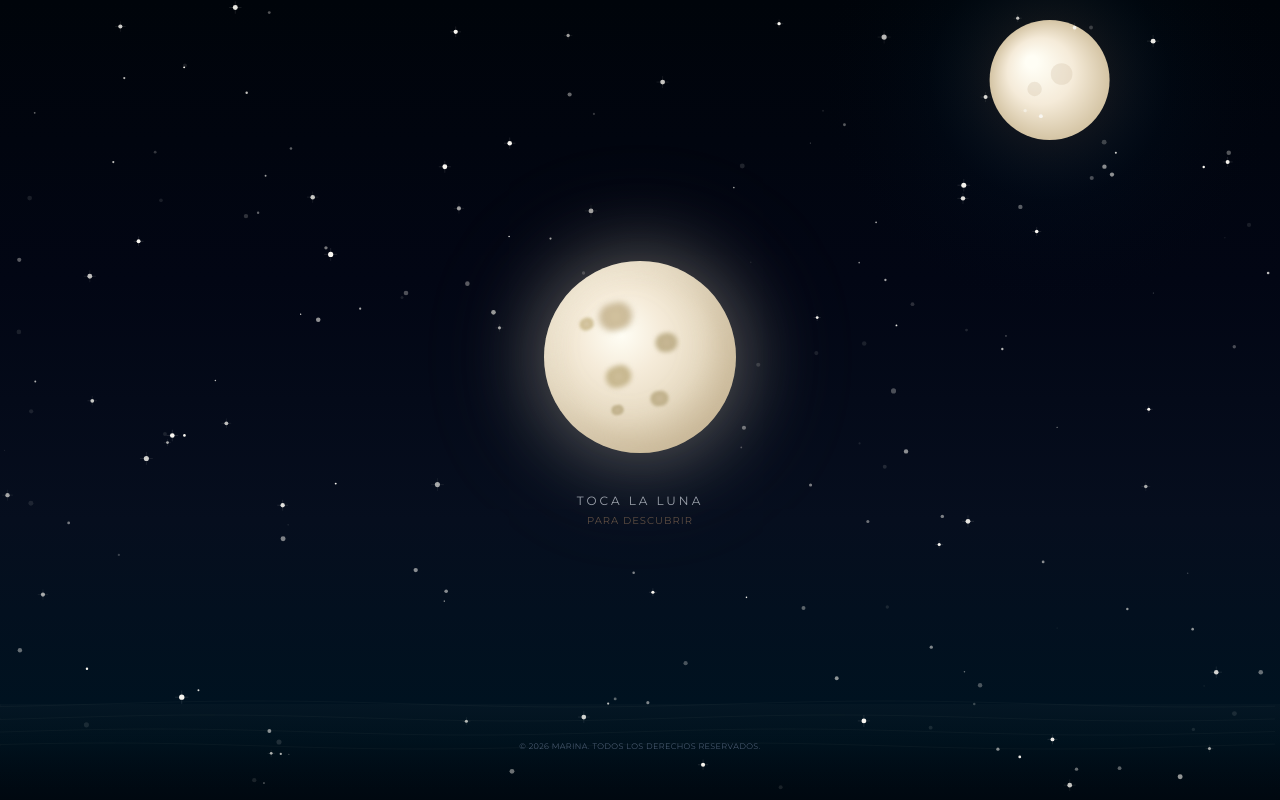
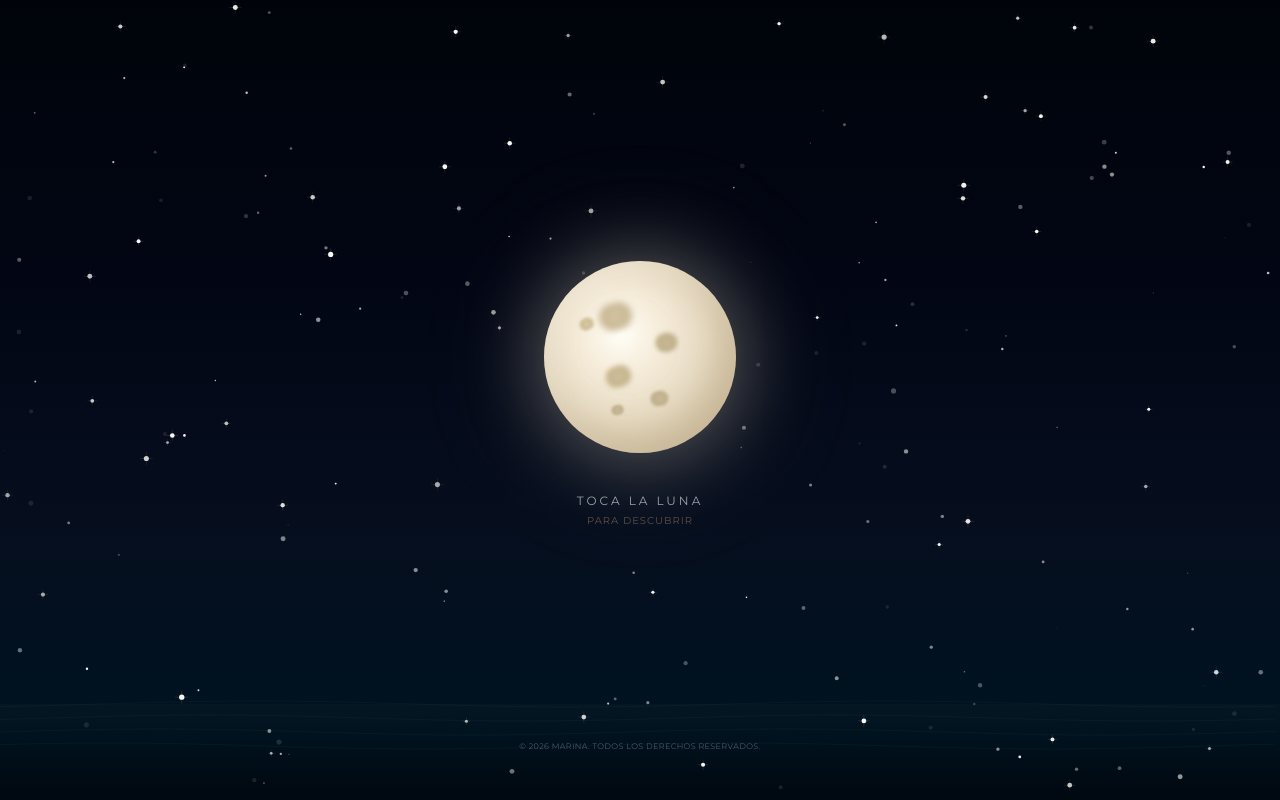
Before and after one commit to angelMunaresr/Tarjeta15a, a Next.js app: page /save-the-date in a window 1280 px wide. Built offline with nearby package versions, Linux system fonts and the light colour scheme.

Commit message:
fix: hide canvas moon in /save-the-date to avoid duplicate moons

```diff
--- a/src/app/save-the-date/page.tsx
+++ b/src/app/save-the-date/page.tsx
@@ -10,7 +10,7 @@ export const metadata: Metadata = {
 export default function SaveTheDatePage() {
   return (
     <main className="w-full min-h-screen overflow-hidden flex flex-col justify-center items-center">
-      <BubbleBackground />
+      <BubbleBackground showMoon={false} />
       <SaveTheDate />
     </main>
   );
--- a/src/components/BubbleBackground.tsx
+++ b/src/components/BubbleBackground.tsx
@@ -12,7 +12,7 @@ interface Star {
   twinkleSpeed: number;
 }
 
-export default function BubbleBackground() {
+export default function BubbleBackground({ showMoon = true }: { showMoon?: boolean }) {
   const canvasRef = useRef<HTMLCanvasElement | null>(null);
   const timeRef = useRef(0);
 
@@ -127,8 +127,8 @@ export default function BubbleBackground() {
       ctx.fillStyle = baseGrad;
       ctx.fillRect(0, 0, width, height);
 
-      drawMoon();
       drawWaterReflection();
+      if (showMoon) drawMoon();
 
       stars.forEach((star) => {
         star.phase += star.alphaSpeed;
```
